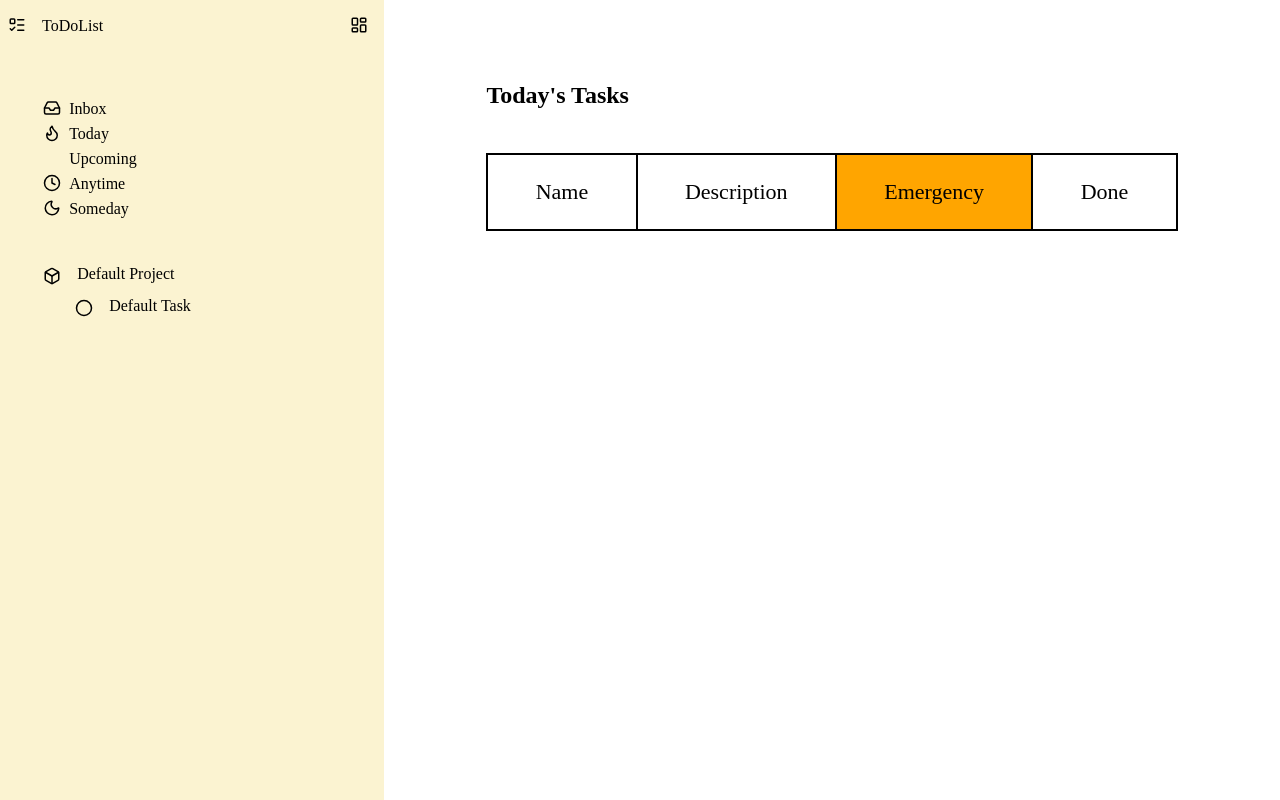
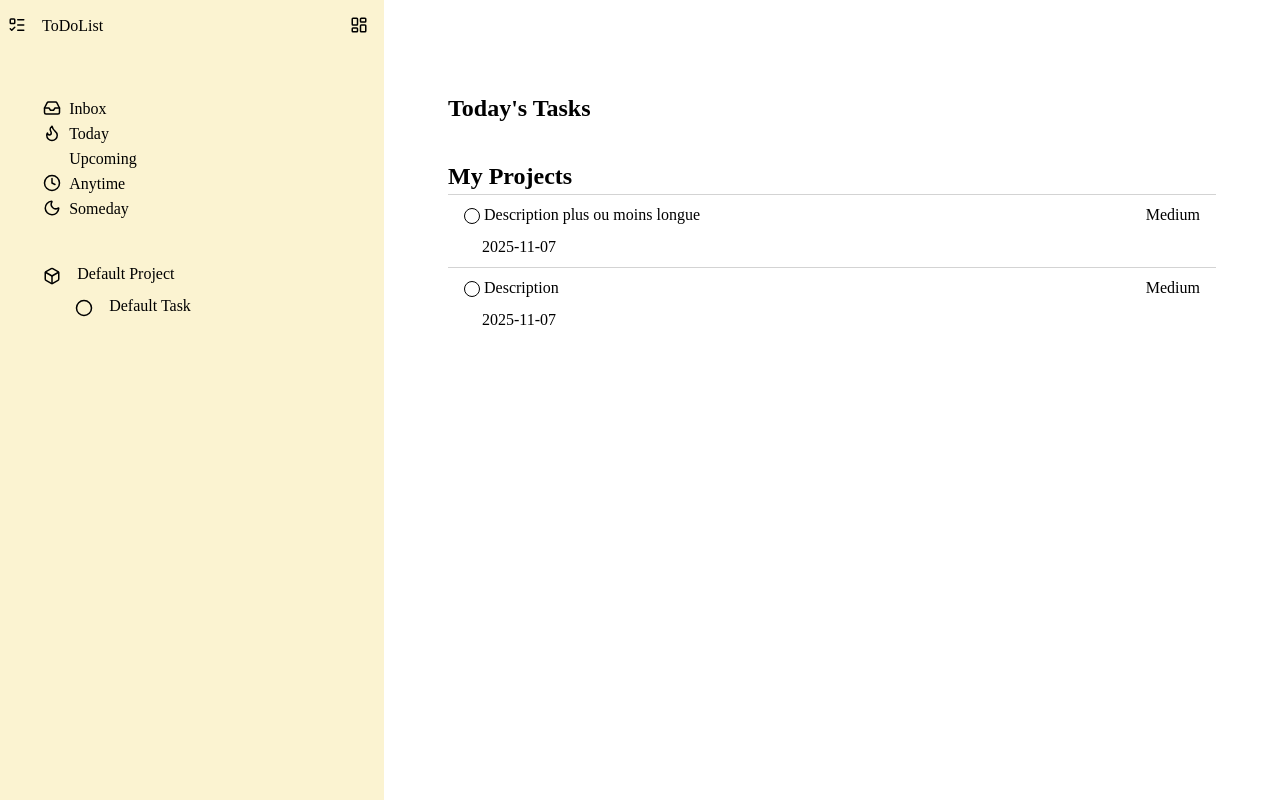
Before and after one commit to HugoYahh/todo-list, a website built with webpack: page src/template.html in a window 1280 px wide. Built offline with nearby package versions, Linux system fonts and the light colour scheme; files whose address does not match are found by name.

Commit message:
Change the css and html for the renderToday function, precedent was too hard to handle and ugly, this one is easier to append a new child Next step is to implement it in the dom.js file to make it automatic

```diff
--- a/src/style.css
+++ b/src/style.css
@@ -230,43 +230,60 @@ h1, h2, h3, h4, h5, h6 {
     width: 70vw;
 }
 
+#today-section{
+    margin: 7vw 5vw;
+}
+
+.today-title{
+    margin-bottom: 2rem;
+}
+
+.tasks-group{
+    display: flex;
+    flex-direction: column;
+}
+
 .task-item{
     display: flex;
-    border: 2px solid black;
-    align-items: center;
-    width: 100%;
-    overflow: auto;
-}
-
-.task-component, .task-component-last{
-    padding: 3% 5%;
-    text-align: center;
-    display: flex;
-    flex-grow: 1;
-    justify-content: center;
-    font-size: 22px;
+    flex-direction: column;
+    border-top: 1px solid lightgray ;
+    padding: 0.5rem 1rem;
+    gap: 0.5rem;
 
 }
 
-.task-component{
-    border-right: 2px solid black;
+.task-item-top{
+    display: flex;
+    justify-content: space-between;
+    gap: 1rem;
 }
 
-#today-section{
-    display: flex;
-    padding: 6vw 8vw;
-    flex-direction: column;
-    align-items: center;
-    width: 100%;
-    gap: 5vh;
+.task-done{
+
+    width:  1rem;
+    height: 1rem;
+    border-radius: 50%;
+    vertical-align: middle;
+    border: 1px solid black;
+    appearance: none;
+    -webkit-appearance: none;
+    outline: none;
+    cursor: pointer;
 }
 
+.task-done:checked{
+    appearance: auto;
+    clip-path: circle(50% at 50% 50%);
+    background-color: blue;
+}
 
+.task-item-bottom{
+    display: flex;
+    position: relative;
+    left: 18px;
+
+}
 
 #today-section h1{
     align-self:baseline;
 }
-
-.medium{
-    background-color: orange;
-}
--- a/src/template.html
+++ b/src/template.html
@@ -66,12 +66,37 @@
         <main >
             <div class="main-content">
                 <section id="today-section">
-                    <h1>Today's Tasks</h1>
-                    <div class="task-item">
-                        <span class="name task-component">Name</span>
-                        <span class="description task-component">Description</span>
-                        <span class="priority task-component medium">Emergency</span>
-                        <span class="completion-status task-component-last">Done</span>
+                    <h1 class="today-title">Today's Tasks</h1>
+                    <h2>My Projects</h2>
+                    <div class="tasks-group">
+                        <div class="task-item">
+                            <div class="task-item-top">
+                                <div class="task-item-top-left">
+                                    <input type="checkbox" class="task-done task-component">
+                                    <span class="description task-component">Description plus ou moins longue</span>
+                                </div>
+                                <span class="priority task-component">Medium</span>
+                            </div>
+                            <div class="task-item-bottom">
+                                <span class="due-date task-component">2025-11-07</span>
+
+
+                            </div>
+                        </div>
+                        <div class="task-item">
+                            <div class="task-item-top">
+                                <div class="task-item-top-left">
+                                    <input type="checkbox" class="task-done task-component">
+                                    <span class="description task-component">Description</span>
+                                </div>
+                                <span class="priority task-component">Medium</span>
+                            </div>
+                            <div class="task-item-bottom">
+                                <span class="due-date task-component">2025-11-07</span>
+
+
+                            </div>
+                        </div>
                     </div>
 
                 </section>
```
Also changed, not shown: dist/index.html.
